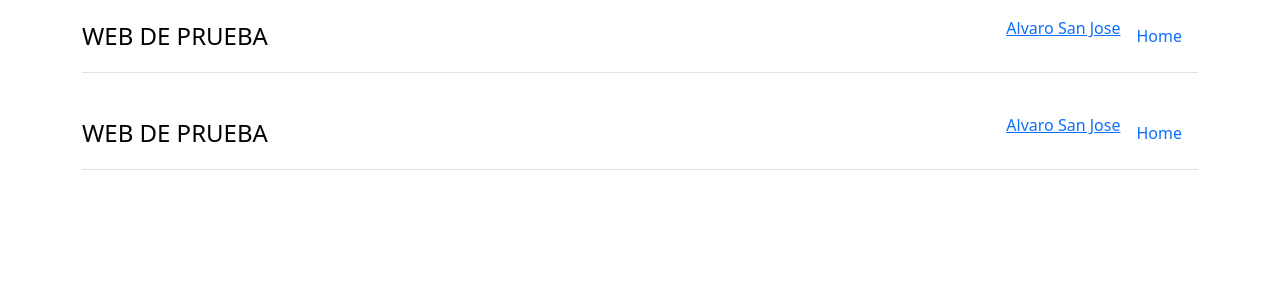
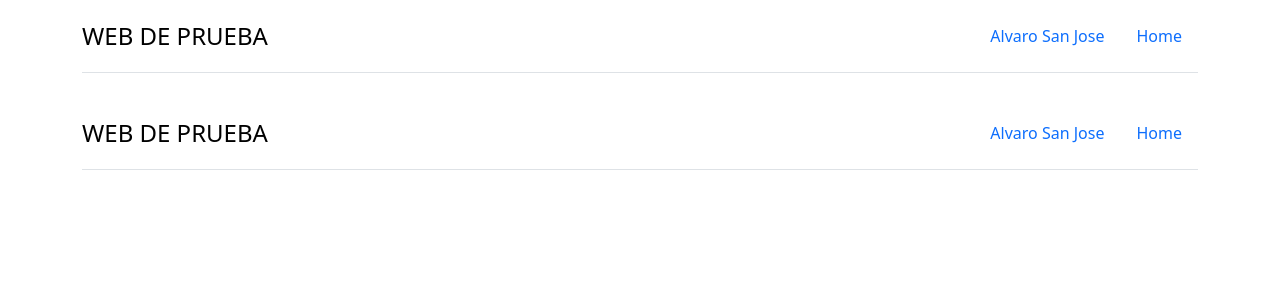
Before and after one commit to BibisGr/repo-DAM1C-R2, an Angular app: page /navbar in a window 1280 px wide. Shown: the top 300 px of the page. Built offline with nearby package versions, Linux system fonts and the light colour scheme.

Commit message:
se ha arreglado el link del nav

```diff
--- a/src/app/app.routes.ts
+++ b/src/app/app.routes.ts
@@ -2,11 +2,13 @@ import { Routes } from '@angular/router';
 import { HomeComponent } from './components/home/home.component';
 import { NavbarComponent } from './components/navbar/navbar.component';
 import { PageNotFoundComponent } from './page-not-found/page-not-found.component';
+import { AlvarosanjoseComponent } from './components/alvarosanjose/alvarosanjose.component';
 
 
 export const routes: Routes = [
     { path: '',   redirectTo: '/home', pathMatch: 'full' },
     {path: 'home', component: HomeComponent},
     {path: 'navbar', component: NavbarComponent},
+    {path: "alvarosanjose", component:AlvarosanjoseComponent},
     { path: '**', component: PageNotFoundComponent },
 ];
--- a/src/app/components/navbar/navbar.component.html
+++ b/src/app/components/navbar/navbar.component.html
@@ -4,8 +4,8 @@
       <a href="/" class="d-flex align-items-center mb-3 mb-md-0 me-md-auto link-body-emphasis text-decoration-none">
         <span class="fs-4">WEB DE PRUEBA</span>
       </a>
-      <a href="https://github.com/alvarosanjoseyagues">Alvaro San Jose</a>
       <ul class="nav nav-pills">
+        <li class="nav-item"><a routerLink="/alvarosanjose" class="nav-link " routerLinkActive="active">Alvaro San Jose</a></li>
         <li class="nav-item"><a routerLink="/home" class="nav-link " routerLinkActive="active">Home</a></li>
       </ul>
     </header>
```
